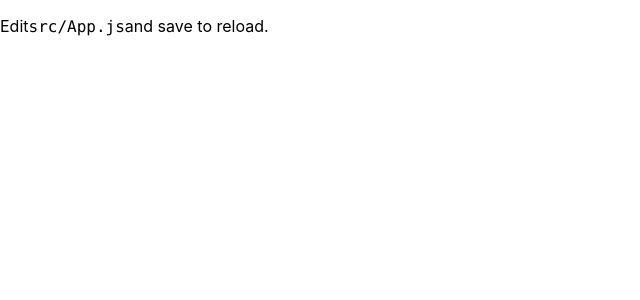
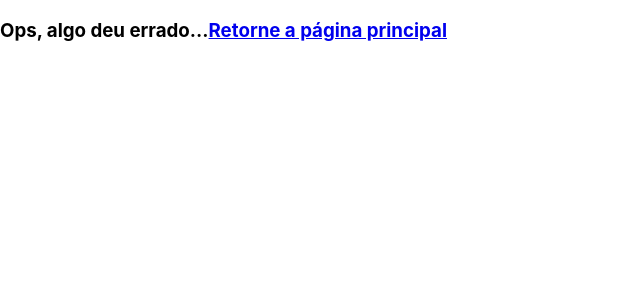
Before and after one commit to GiseleViedenhelfen/Coderockr, a React (Create React App) app: page /404 in a window 1280 px wide. Shown: the top 300 px of the page, without its empty margins (0-640 px from the left). Built offline with nearby package versions, Linux system fonts and the light colour scheme.

Commit message:
cria rotas para as páginas home e 404

```diff
--- a/package.json
+++ b/package.json
@@ -8,6 +8,7 @@
     "@testing-library/user-event": "^13.5.0",
     "react": "^18.2.0",
     "react-dom": "^18.2.0",
+    "react-router-dom": "^6.4.4",
     "react-scripts": "5.0.1",
     "web-vitals": "^2.1.4"
   },
--- a/src/App.jsx
+++ b/src/App.jsx
@@ -1,13 +1,20 @@
 import React from 'react';
+import {
+  BrowserRouter, Routes, Route, Navigate,
+} from 'react-router-dom';
+import Home from './pages/Home/Home';
+import NotFound from './pages/NotFound/NotFound';
 
 function App() {
   return (
     <div>
-      <p>
-        Edit
-        <code>src/App.js</code>
-        and save to reload.
-      </p>
+      <BrowserRouter>
+        <Routes>
+          <Route exact path="/" element={<Home />} />
+          <Route exact path="/404" element={<NotFound />} />
+          <Route exact path="*" element={<Navigate to="/404" replace />} />
+        </Routes>
+      </BrowserRouter>
 
     </div>
   );
--- /dev/null
+++ b/src/pages/Home/Home.jsx
@@ -0,0 +1,6 @@
+import React from 'react';
+
+function Home() {
+  return <p>homepage</p>;
+}
+export default Home;
--- /dev/null
+++ b/src/pages/NotFound/NotFound.jsx
@@ -0,0 +1,12 @@
+import React from 'react';
+import { Link } from 'react-router-dom';
+
+function NotFound() {
+  return (
+    <h3>
+      Ops, algo deu errado...
+      <Link to="/">Retorne a página principal</Link>
+    </h3>
+  );
+}
+export default NotFound;
--- a/src/reportWebVitals.js
+++ b/src/reportWebVitals.js
@@ -1,6 +1,8 @@
-const reportWebVitals = onPerfEntry => {
+const reportWebVitals = (onPerfEntry) => {
   if (onPerfEntry && onPerfEntry instanceof Function) {
-    import('web-vitals').then(({ getCLS, getFID, getFCP, getLCP, getTTFB }) => {
+    import('web-vitals').then(({
+      getCLS, getFID, getFCP, getLCP, getTTFB,
+    }) => {
       getCLS(onPerfEntry);
       getFID(onPerfEntry);
       getFCP(onPerfEntry);
```
Also changed, not shown: 1 other file (tests, documents, lock files or other folders).
